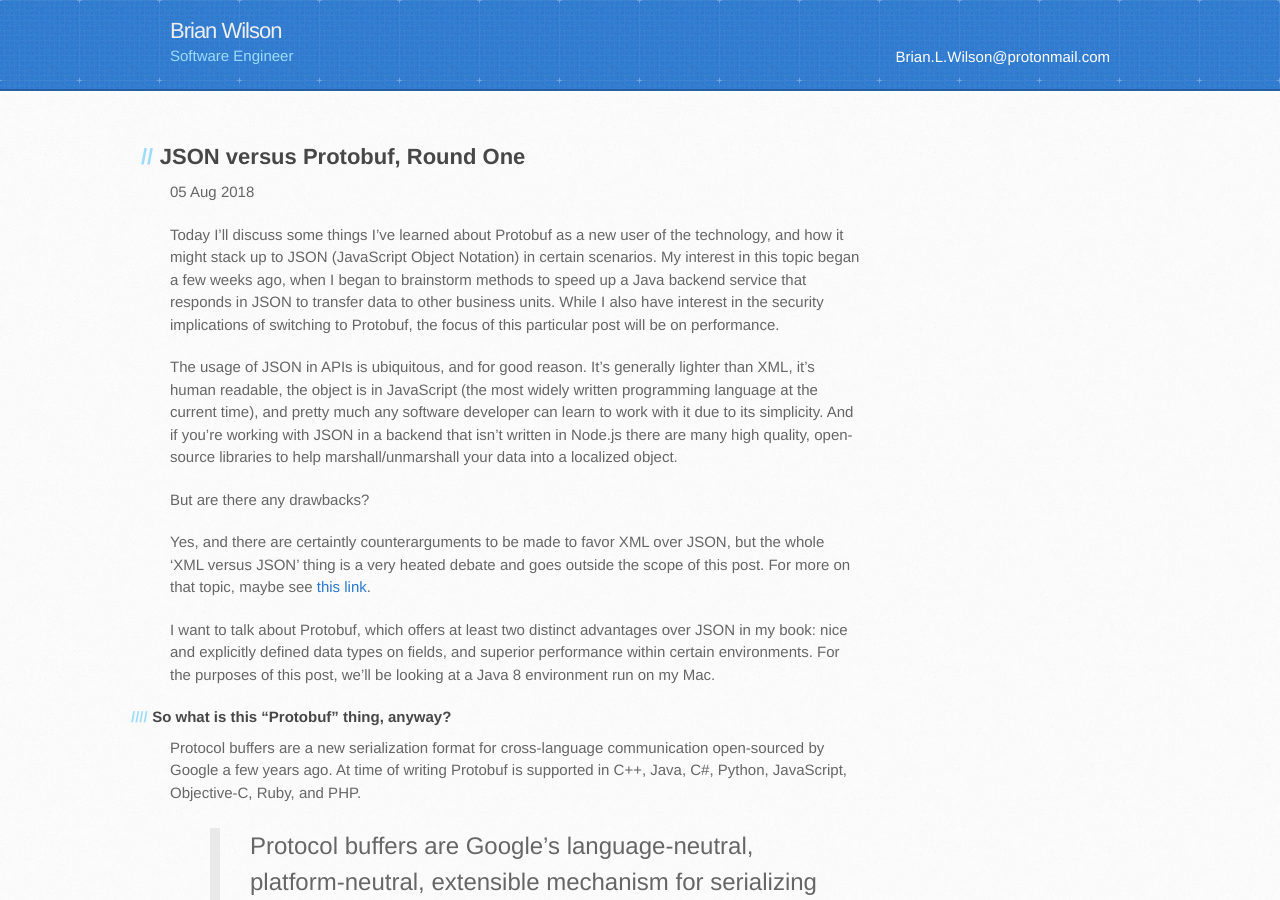
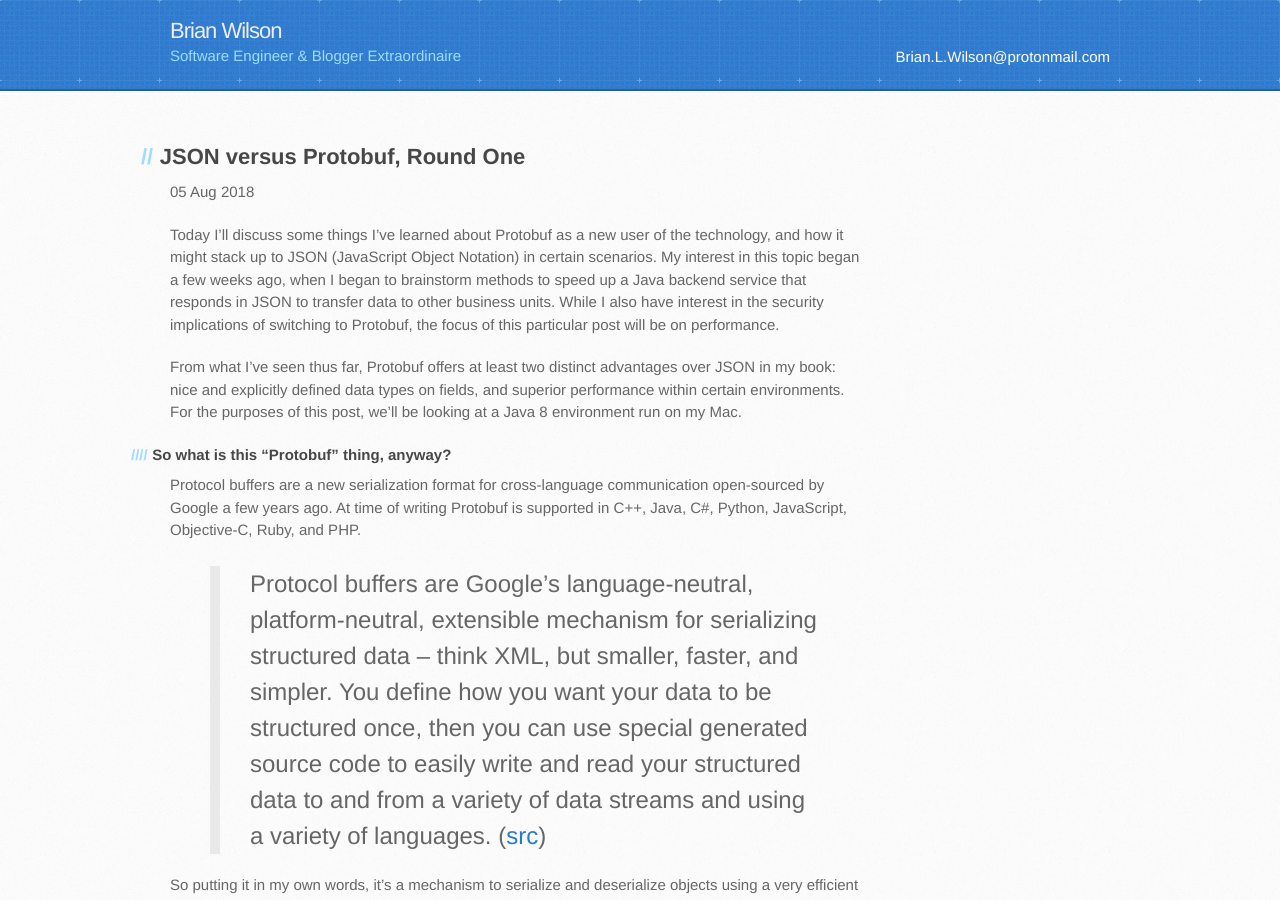
Before and after one commit to brianwilsongh/wilsontheory.github.io, a Jekyll site: the page built from _posts/2018-08-05-json-versus-protobuf.markdown, in a window 1280 px wide and 900 px high. Built offline with Jekyll 4.4.1, drawn with Linux system fonts in a browser that asks for light colours; some of the changed text lies outside the part shown.

Commit message:
Refinements

```diff
--- a/_config.yml
+++ b/_config.yml
@@ -1,6 +1,6 @@
 # Setup
 name:         Brian Wilson
-tagline:      Software Engineer
+tagline:      Software Engineer & Blogger Extraordinaire
 baseurl:      ""
 locale:       "en"
 
--- a/_posts/2018-08-05-json-versus-protobuf.markdown
+++ b/_posts/2018-08-05-json-versus-protobuf.markdown
@@ -7,13 +7,7 @@ categories: protobuf
 
 Today I'll discuss some things I've learned about Protobuf as a new user of the technology, and how it might stack up to JSON (JavaScript Object Notation) in certain scenarios. My interest in this topic began a few weeks ago, when I began to brainstorm methods to speed up a Java backend service that responds in JSON to transfer data to other business units. While I also have interest in the security implications of switching to Protobuf, the focus of this particular post will be on performance.
 
-The usage of JSON in APIs is ubiquitous, and for good reason. It's generally lighter than XML, it's human readable, the object is in JavaScript (the most widely written programming language at the current time), and pretty much any software developer can learn to work with it due to its simplicity. And if you're working with JSON in a backend that isn't written in Node.js there are many high quality, open-source libraries to help marshall/unmarshall your data into a localized object.
-
-But are there any drawbacks?
-
-Yes, and there are certaintly counterarguments to be made to favor XML over JSON, but the whole 'XML versus JSON' thing is a very heated debate and goes outside the scope of this post. For more on that topic, maybe see [this link](https://blog.securityevaluators.com/xml-vs-json-security-risks-22e5320cf529).
-
-I want to talk about Protobuf, which offers at least two distinct advantages over JSON in my book: nice and explicitly defined data types on fields, and superior performance within certain environments. For the purposes of this post, we'll be looking at a Java 8 environment run on my Mac.
+From what I've seen thus far, Protobuf offers at least two distinct advantages over JSON in my book: nice and explicitly defined data types on fields, and superior performance within certain environments. For the purposes of this post, we'll be looking at a Java 8 environment run on my Mac.
 
 #### So what is this "Protobuf" thing, anyway?
 
```
Also changed, not shown: other parts of _posts/2018-08-05-json-versus-protobuf.markdown (+1 -2 lines).
